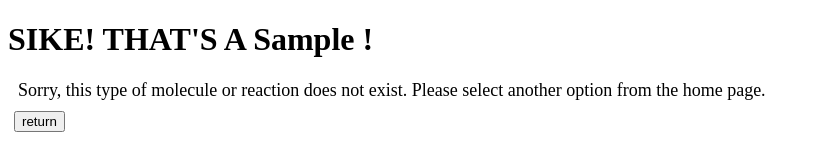
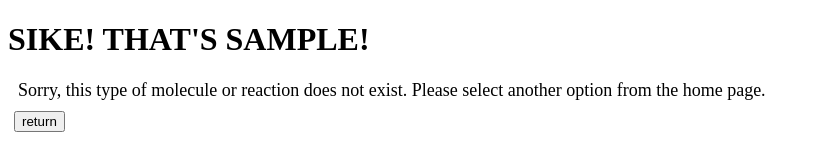
Before and after one commit to phillipma10/Organic_Chemistry_Search_Bar, a React (Create React App) app: page / in a window 1280 px wide. Both pictures are taken after typing "Sample" into the empty fields and a click on the button "search". Shown: the top 160 px of the page, without its empty margins (0-818 px from the left). Built offline with nearby package versions, Linux system fonts and the light colour scheme.

Commit message:
slight changes

```diff
--- a/src/pages/Reactions.js
+++ b/src/pages/Reactions.js
@@ -361,7 +361,7 @@ function Reactions() {
 
     return (
         <div>
-            <h1>SIKE! THAT'S A {location.state} !</h1>
+            <h1>SIKE! THAT'S {location.state.toUpperCase()}!</h1>
             <div>
                 {image()}
             </div>
```
